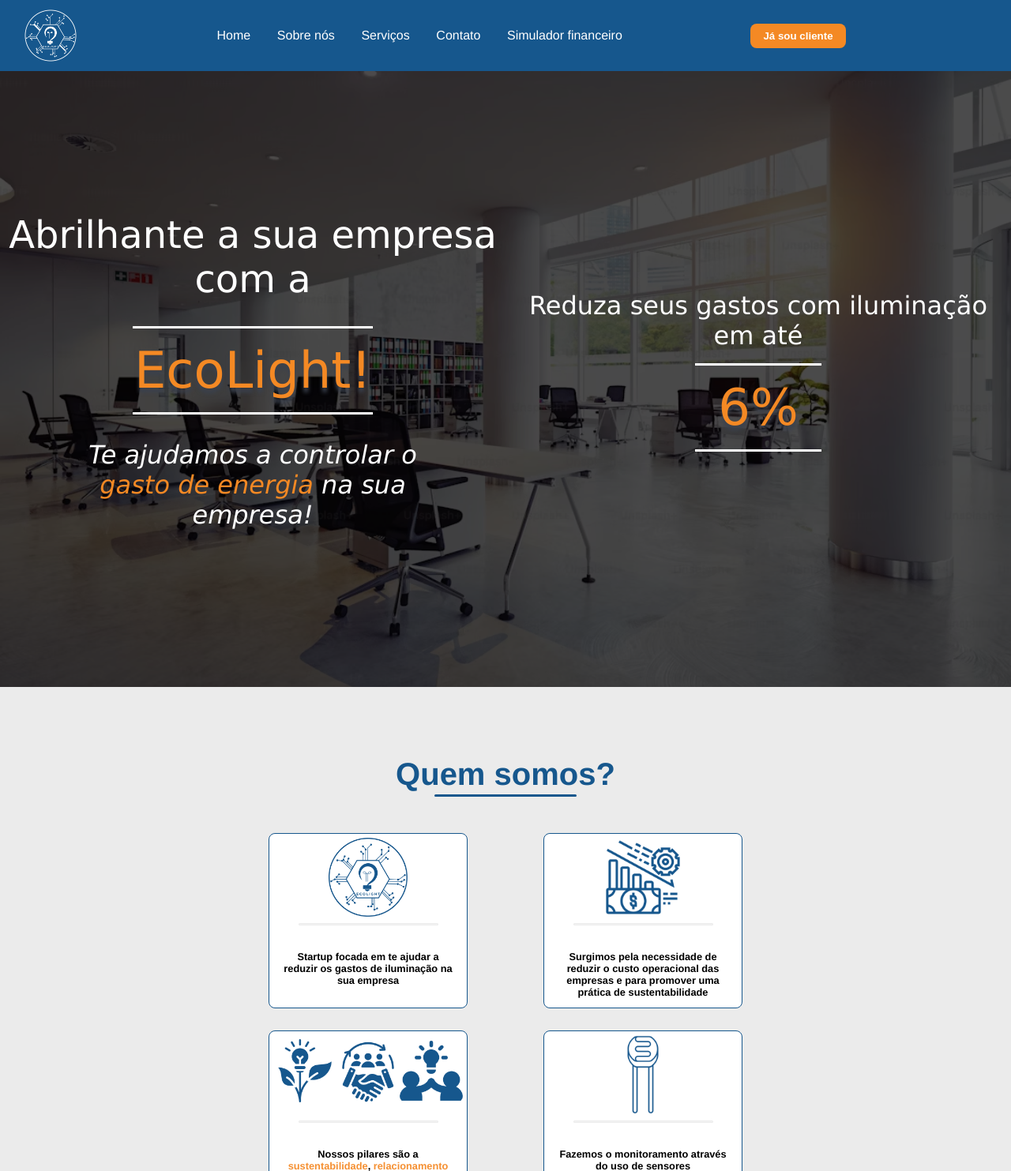
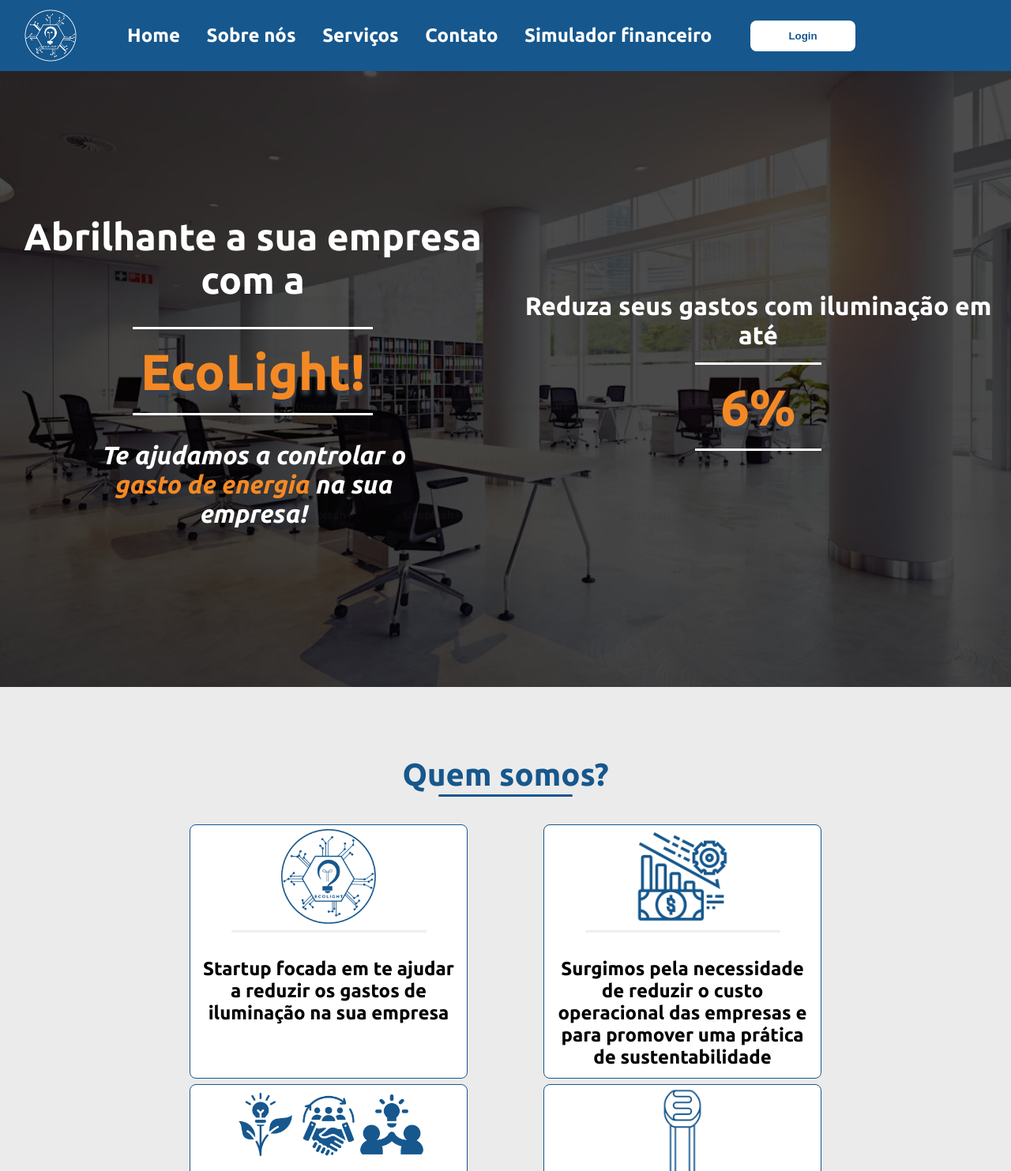
Before and after one commit to grupoecolight/sistemas, a plain HTML site: page Site/index.html in a window 1280 px wide. Shown: the top 1483 px of the page at 79% size. Drawn offline with Linux system fonts and the light colour scheme.

Commit message:
Alterações em fontes no css

```diff
--- a/Site/index.html
+++ b/Site/index.html
@@ -6,6 +6,9 @@
     <meta name="viewport" content="width=device-width, initial-scale=1.0">
     <title>Main Page</title>
     <link rel="stylesheet" href="styles/style.css">
+    <link rel="preconnect" href="https://fonts.googleapis.com">
+    <link rel="preconnect" href="https://fonts.gstatic.com" crossorigin>
+    <link href="https://fonts.googleapis.com/css2?family=Ubuntu:ital,wght@0,300;0,400;0,500;0,700;1,300;1,400;1,500;1,700&display=swap" rel="stylesheet">
 </head>
 
 <body>
@@ -60,7 +63,7 @@
             </nav>
             <div class="buttons">
                 <!-- <button class="cadastro"><a href="./pageCadastro.html">Cadastre-se</a></button> -->
-                <button class="logar"><a href="./pageLogin.html">Já sou cliente</a></button>
+                <button class="logar"><a href="./pageLogin.html">Login</a></button>
             </div>
         </div>
 
--- a/Site/styles/style.css
+++ b/Site/styles/style.css
@@ -1,6 +1,9 @@
 body {
     margin: 0;
     padding: 0;
+    font-family: "Ubuntu", sans-serif;
+    font-weight: 700;
+    font-style: normal;
 }
 
 /* Começo Header */
@@ -137,7 +140,8 @@
 header .nav_1 a {
     text-decoration: none;
     color: #ffffff;
-    font-family: 'Franklin Gothic Medium', 'Arial Narrow', Arial, sans-serif;
+   /* font-family: 'Franklin Gothic Medium', 'Arial Narrow', Arial, sans-serif; */
+    font-size: 1.5rem;
 }
 
 header .nav_2 #buttonMenu_dropdown {
@@ -157,7 +161,7 @@
     display: flex;
     align-items: center;
     color: #fff;
-    font-family: 'Franklin Gothic Medium', 'Arial Narrow', Arial, sans-serif;
+   /* font-family: 'Franklin Gothic Medium', 'Arial Narrow', Arial, sans-serif; */
 }
 
 header .nav_2 #menu_dropdown {
@@ -193,7 +197,7 @@
 }
 
 header button {
-    padding: .5rem 1rem;
+    padding: .75rem 3rem;
     margin: 0 1rem;
     border-radius: .5rem;
     border: transparent;
@@ -211,12 +215,12 @@
 } */
 
 header .logar {
-    background-color: #f48924;
+    background-color: #ffffff;
 }
 
 header .logar a {
     text-decoration: none;
-    color: #ffffff;
+    color: #16578d;
 }
 
 /* Fim Container Links */
@@ -230,6 +234,7 @@
     display: flex;
     width: 100%;
     height: 800px;
+
 }
 
 main .overlayMain {
@@ -255,7 +260,7 @@
 
 main .boxSides .sides {
     width: 50%;
-    font-family: Verdana, Geneva, Tahoma, sans-serif;
+   /* font-family: Verdana, Geneva, Tahoma, sans-serif; */
     display: flex;
     z-index: 2;
 }
@@ -359,12 +364,12 @@
 .quemSomos {
     background-color: #EBEBEB;
     width: 100%;
-    height: 700px;
+    height: 900px;
     display: flex;
     /* justify-content: center; */
     align-items: center;
     flex-direction: column;
-    font-family: 'Franklin Gothic Medium', 'Arial Narrow', Arial, sans-serif;
+   /* font-family: 'Franklin Gothic Medium', 'Arial Narrow', Arial, sans-serif; */
     padding-top: 3.5rem;
 }
 
@@ -401,8 +406,8 @@
 
 .quemSomos .cards {
     background-color: #ffffff;
-    width: 250px;
-    height: 220px;
+    width: 350px;
+    height: 320px;
     margin: 0.2rem 3rem;
     border-radius: 0.5rem;
     border: 1px solid #16578d;
@@ -415,8 +420,8 @@
 }
 
 .quemSomos .cards img {
-    width: 100px;
-    height: 100px;
+    width: 120px;
+    height: 120px;
     border-radius: 0.5rem;
     margin-top: 5px;
 }
@@ -438,7 +443,7 @@
 .quemSomos .cards .textCards {
     text-align: center;
     margin: 1rem;
-    font-size: .8rem;
+    font-size: 1.5rem;
     font-weight: bold;
 }
 
@@ -448,7 +453,7 @@
 
 @media screen and (max-width: 884px) {
     .quemSomos {
-        height: 1050px;
+        height: 1400px;
     }
 }
 
@@ -471,7 +476,7 @@
     padding-top: 3.5rem;
     height: 1400px;
     background-color: #16578D;
-    font-family: 'Gill Sans', 'Gill Sans MT', Calibri, 'Trebuchet MS', sans-serif;
+   /* font-family: 'Gill Sans', 'Gill Sans MT', Calibri, 'Trebuchet MS', sans-serif; */
     display: flex;
     flex-direction: column;
     align-items: center;
@@ -602,7 +607,7 @@
     width: 100%;
     height: 650px;
     background-color: #EBEBEB;
-    font-family: 'Gill Sans', 'Gill Sans MT', Calibri, 'Trebuchet MS', sans-serif;
+   /* font-family: 'Gill Sans', 'Gill Sans MT', Calibri, 'Trebuchet MS', sans-serif; */
 }
 
 .entreContato .cadastrar {
@@ -784,7 +789,7 @@
 
 footer .left .atalho_contato span {
     color: #ffffff;
-    font-family: 'Franklin Gothic Medium', 'Arial Narrow', Arial, sans-serif;
+   /* font-family: 'Franklin Gothic Medium', 'Arial Narrow', Arial, sans-serif; */
 }
 
 footer .left .atalho_contato span {
```
